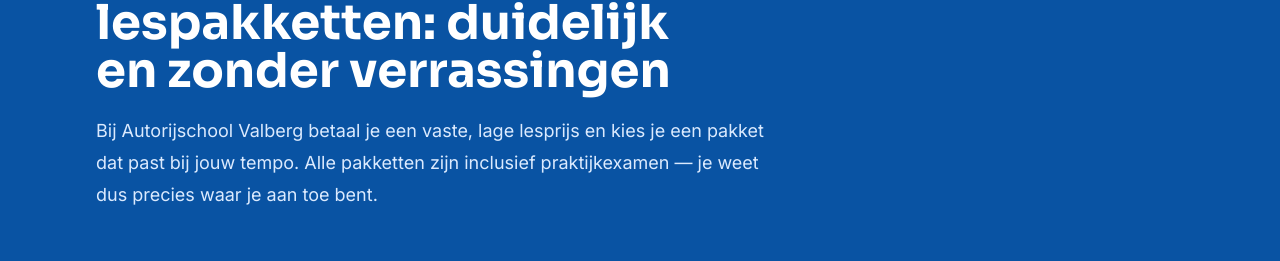
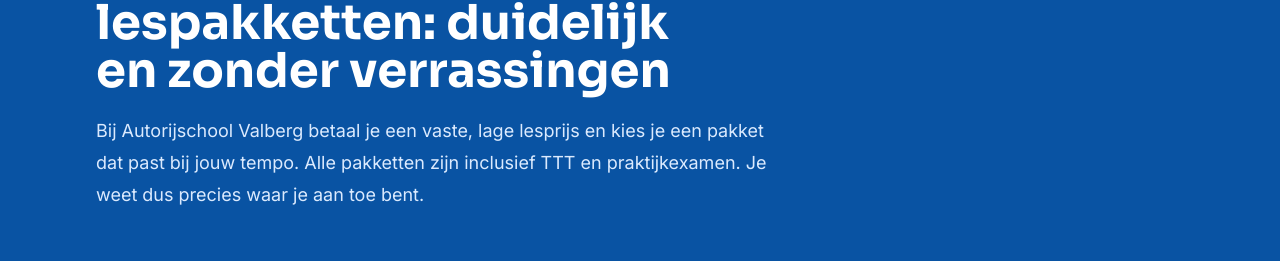
Before and after one commit to Maximustopdeals/Autorijschool-Valberg, a Next.js app: page /tarieven in a window 1280 px wide. Shown: the part 249-510 px from the top of the page. Built offline with nearby package versions, Linux system fonts and the light colour scheme.

Commit message:
Revise metadata and intro for TarievenPage
Updated description and intro text for TarievenPage.

```diff
--- a/src/app/tarieven/page.tsx
+++ b/src/app/tarieven/page.tsx
@@ -7,7 +7,7 @@
 export const metadata: Metadata = {
   title: 'Tarieven & lespakketten | Rijschool Valkenburg vanaf € 60,-',
   description:
-    'Bekijk de tarieven van Autorijschool Valberg in Valkenburg: losse lessen € 60,- en complete lespakketten vanaf € 1.650,- inclusief praktijkexamen. Gespreid betalen mogelijk.',
+    'Bekijk de tarieven van Autorijschool Valberg in Valkenburg: losse lessen € 60,- en complete lespakketten vanaf € 1.650,- + TTT inclusief praktijkexamen. Gespreid betalen mogelijk.',
   alternates: { canonical: '/tarieven/' },
 };
 
@@ -16,7 +16,7 @@
     <>
       <PageHero
         title="Tarieven en lespakketten: duidelijk en zonder verrassingen"
-        intro="Bij Autorijschool Valberg betaal je een vaste, lage lesprijs en kies je een pakket dat past bij jouw tempo. Alle pakketten zijn inclusief praktijkexamen — je weet dus precies waar je aan toe bent."
+        intro="Bij Autorijschool Valberg betaal je een vaste, lage lesprijs en kies je een pakket dat past bij jouw tempo. Alle pakketten zijn inclusief TTT en praktijkexamen. Je weet dus precies waar je aan toe bent."
         crumbs={[{ label: 'Home', href: '/' }, { label: 'Tarieven' }]}
       />
 
```
